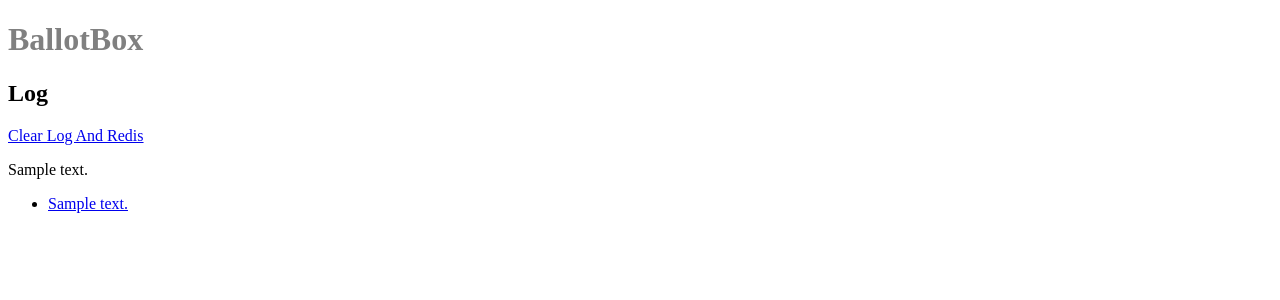
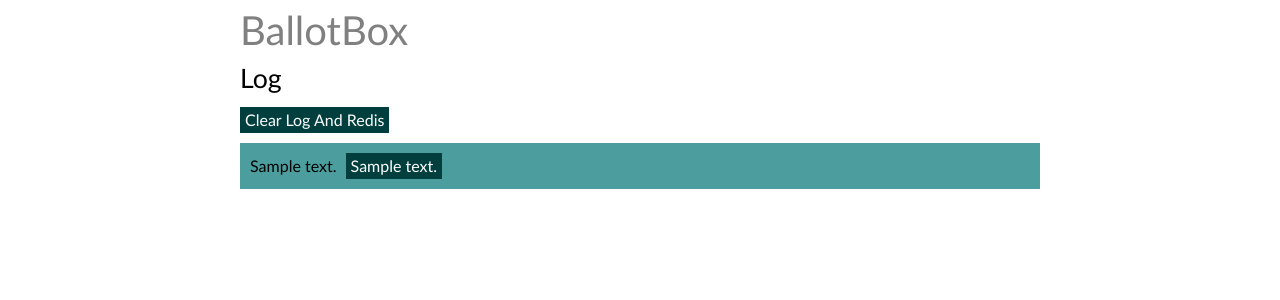
Before and after one commit to domoench/BallotBox, a Flask app: template templates/log.html in a window 1280 px wide. Shown: the top 300 px of the page. Run offline with Flask 2, Linux system fonts and the light colour scheme; the template is opened without the code that fills it: most values are stand-ins (such as "Sample title", 1, 10 or a date in 2020).

Commit message:
Improved appearance and CSS for the demo.

```diff
--- a/application.py
+++ b/application.py
@@ -115,7 +115,13 @@ def admin(poll_key):
   poll_data = md.getPoll(poll_key)
   if init_key != poll_data['initiator']:
     return render_template('badinitiator.html')
-  # TODO: elif poll is over?
+  # Check poll is ongoing
+  if not md.checkPollOngoing(poll_key):
+    page_data = {}
+    page_data['poll_key'] = poll_key
+    page_data['poll'] = poll_data
+    page_data['domain_root'] = config.conf['DOMAIN_ROOT']
+    return render_template('pollclosed.html', data = page_data)
   else:
     init_data = md.getInitiator(init_key)
     page_data = {}
@@ -144,7 +150,7 @@ def addParticipants(poll_key):
     for participant in new_part_links_dict:
       notify.emailParticipant(participant)
     # TODO: Redirect to admin page with alert that participants were added
-    return 'Added Participants YAYYYYY! (Not actually though...)'
+    return 'Added Participants! (Not actually though...)'
 
 @app.route('/<poll_key>/close', methods = ['POST'])
 def closePoll(poll_key):
@@ -157,7 +163,7 @@ def closePoll(poll_key):
     # Close Poll
     md.closePoll(poll_key)
     # TODO: Notify people
-    message = 'Poll \'' + poll_data['name'] + '\' + closed.\n'
+    message = 'Poll \'' + poll_data['name'] + '\' closed.\n'
     results_path = '/' + poll_key + '/results'
     log_stmt = {
       'message': message,
@@ -171,7 +177,7 @@ def closePoll(poll_key):
     with open(config.conf['LOG_FILE'], 'a') as fh:
       fh.write(dumps(log_stmt) + '\n')
     # TODO: Redirect to results page
-    return 'Closing Poll YAYYYYY! (Not actually though...)'
+    return 'Closed Poll!'
 
 # TODO: Remove this route after emailing is implemented
 @app.route('/log', methods = ['GET'])
--- a/model.py
+++ b/model.py
@@ -186,7 +186,8 @@ class Model:
     part_data['voted'] = True
     self.setParticipant(part_key, part_data)
     # TODO: Remove the following notification after the demo
-    message = 'Participant ' + part_data['email'] + ' voted.'
+    message = ('Participant ' + part_data['email'] + ' voted for ' +
+              poll_data['choices'][part_data['choice']] + '.')
     log_stmt = {'message': message, 'links': None}
     with open(config.conf['LOG_FILE'], 'a') as fh:
       fh.write(dumps(log_stmt) + '\n')
--- a/static/css/main.css
+++ b/static/css/main.css
@@ -1,3 +1,133 @@
+/*---------------------------------------------------------------------------*\
+   RESET
+\*---------------------------------------------------------------------------*/
+/* http://meyerweb.com/eric/tools/css/reset/ */
+
+html,body,div,span,applet,object,iframe,
+h1,h2,h3,h4,h5,h6,p,blockquote,pre,
+a,abbr,acronym,address,big,cite,code,
+del,dfn,em,img,ins,kbd,q,s,samp,
+small,strike,strong,sub,sup,tt,var,
+b,u,i,center,
+dl,dt,dd,ol,ul,li,
+form,label,
+table,caption,tbody,tfoot,thead,tr,th,td,
+article,aside,canvas,details,figcaption,figure,
+footer,header,hgroup,menu,nav,section,summary,
+time,mark,audio,video
+{
+    margin:0;
+    padding:0;
+    border:0;
+    outline:0;
+    font-size:100%;
+    font:inherit;
+    vertical-align:baseline;
+}
+
+/* HTML5 display-role reset for older browsers */
+article,aside,details,figcaption,figure,
+footer,header,hgroup,menu,nav,section
+{
+    display:block;
+}
+
+body
+{
+    line-height:1;
+}
+ol,ul
+{
+    list-style:none;
+}
+blockquote,q
+{
+    quotes:none;
+}
+blockquote:before,blockquote:after,
+q:before,q:after
+{
+    content:’’;
+    content:none;
+}
+ins
+{
+    text-decoration:none;
+}
+del
+{
+    text-decoration:line-through;
+}
+table
+{
+    border-collapse:collapse;
+    border-spacing:0;
+}
+
+/*---------------------------------------------------------------------------*\
+   BALLOTBOX STYLES
+\*---------------------------------------------------------------------------*/
+body {
+  font-family: calibri, sans-serif;
+}
+
 h1 {
   color: gray;
+  font-size: 30pt;
+  padding: 10px 0px;
 }
+
+h2 {
+  color: black;
+  font-size: 20pt;
+  padding: 5px 0px 10px 0px;
+}
+
+body {
+  width: 800px;
+  margin: 0px auto;
+}
+
+/* Poll Creation Page */
+#content.poll-create-page {
+}
+
+/* Poll Admin Page */
+#content.poll-admin-page {
+}
+
+#content.poll-admin-page form fieldset {
+  margin-bottom: 10px;
+}
+
+#content.poll-admin-page form fieldset p {
+  padding: 5px;
+}
+
+/* Log Page */
+/* TODO: Delete this once emailing is implemented */
+#content.log-page a {
+  text-decoration: none;
+  background-color: #013F3F;
+  display: inline-block;
+  color: white;
+  padding: 5px;
+}
+
+#content.log-page a:hover {
+  background-color: #0D2E2E;
+}
+
+#content.log-page a.clear-button {
+  margin: 5px 5px 5px 0px;
+}
+
+#content.log-page .log-statement {
+  background-color: #4C9E9E;
+  padding: 5px 5px 5px 10px;
+  margin: 5px 0px;
+}
+
+#content.log-page .log-statement p a {
+  margin: 5px;
+}
--- a/templates/log.html
+++ b/templates/log.html
@@ -2,17 +2,18 @@
 
 {% block content %}
   <h2>Log</h2>
-  <a href='{{ url_for('clearLog') }}'>Clear Log And Redis</a>
+  <div id='content' class='log-page'>
+    <a class='clear-button' href='{{ url_for('clearLog') }}'>Clear Log And Redis</a>
     {% for line in data %}
       <div class='log-statement'>
-    <p class='message'>{{ line['message'] }}</p>
+        <p class='message'>{{ line['message'] }}
         {% if line['links'] is not none %}
-      <ul class='links'>
             {% for link in line['links'] %}
-        <li><a href='{{ link['href'] }}' target='_blank'>{{ link['text'] }}</a>
+            <a href='{{ link['href'] }}' target='_blank'>{{ link['text'] }}</a>
             {% endfor %}
-      </ul>
         {% endif %}
+        </p>
       </div>
     {% endfor %}
+  </div>
 {% endblock %}
--- a/templates/polladmin.html
+++ b/templates/polladmin.html
@@ -2,7 +2,7 @@
 
 {% block content %}
 <h2>{{ data['poll']['name'] }}: Admin Page</h2>
-<div class='content admin_page'>
+<div id='content' class='poll-admin-page'>
   <form id='admin_add' method='post'
     action='{{data['domain_root']}}/{{data['poll_key']}}/add?key={{data['poll']['initiator']}}'>
     <fieldset>
--- a/templates/pollcreate.html
+++ b/templates/pollcreate.html
@@ -1,5 +1,6 @@
 {% extends 'layout.html' %}
 {% block content %}
+<div id='content' class='poll-create-page'>
   <form method='post' action=''>
     <fieldset>
       <legend>Create A New Poll</legend>
@@ -12,4 +13,5 @@
       <input type='submit' value='submit' >
     </fieldset>
   </form>
+</div>
 {% endblock %}
```
Lines whose indentation alone changed are shown as unchanged.
